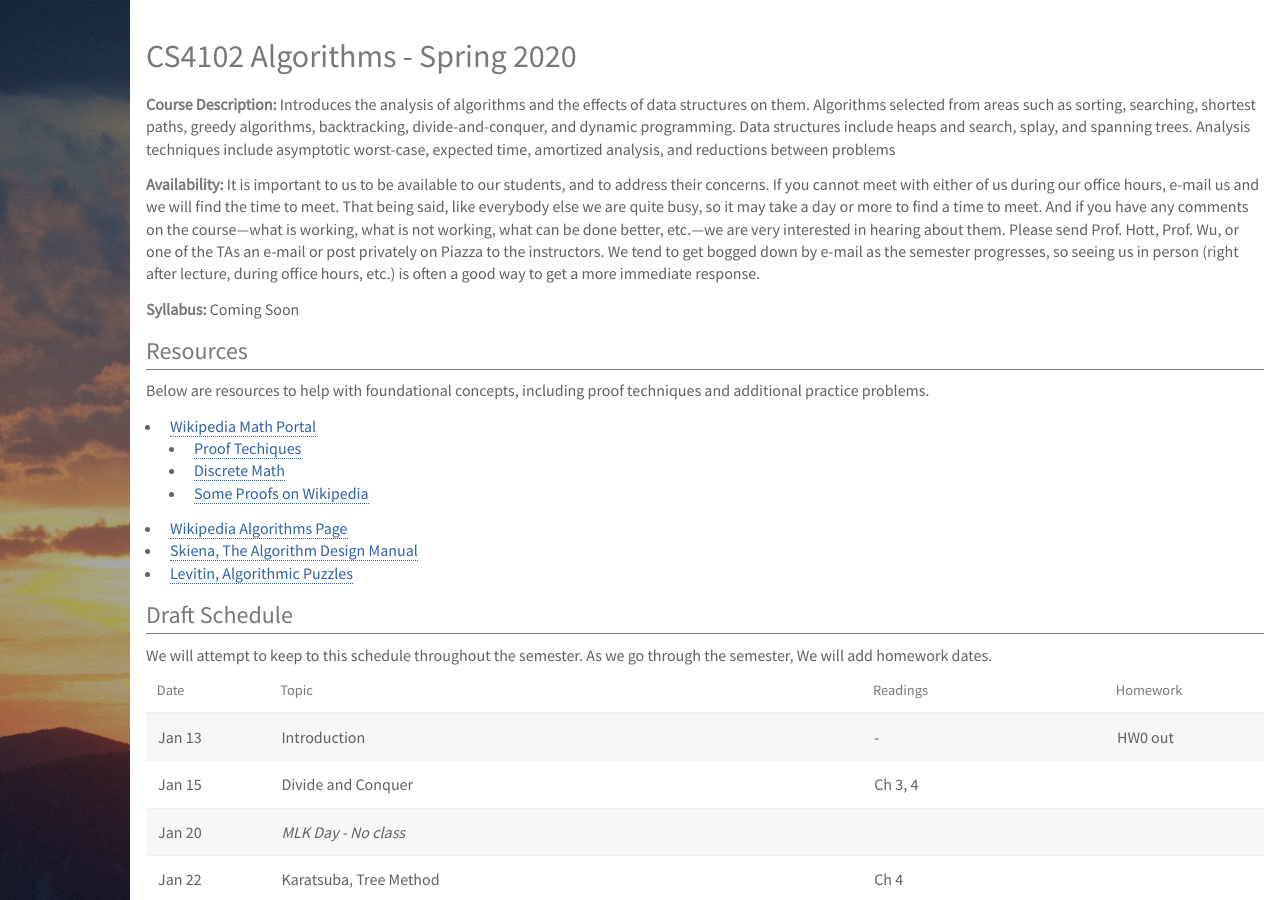
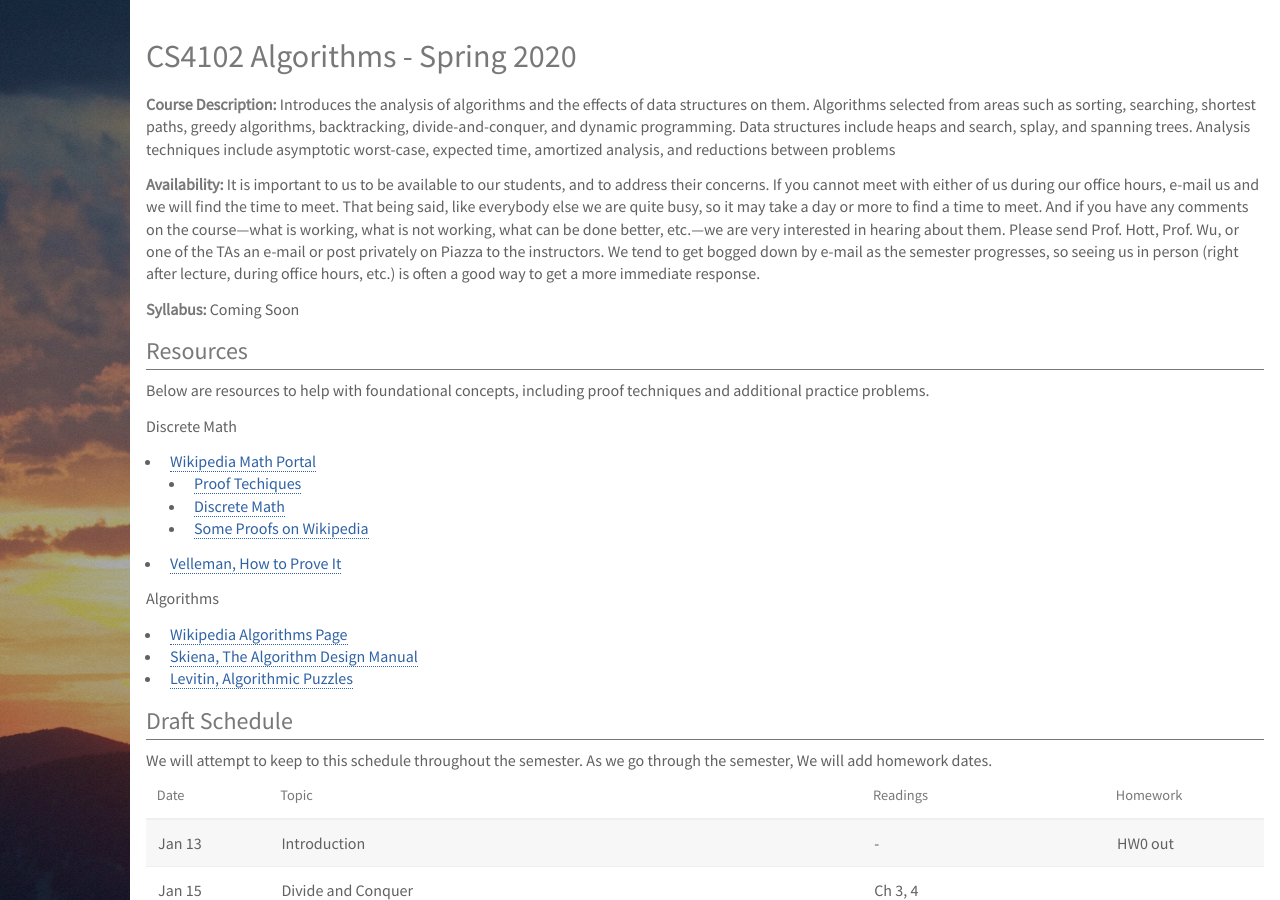
Before and after one commit to deternitydx/uvacs4102, a Jekyll site: the page built from index.md, in a window 1280 px wide and 900 px high. Built offline with Jekyll 4.4.1, drawn with Linux system fonts in a browser that asks for light colours; nearby versions of some CDN libraries; library files that are not in the unit come from our copies.

Commit message:
Added another link

```diff
--- a/index.md
+++ b/index.md
@@ -20,10 +20,14 @@ between problems
 
 Below are resources to help with foundational concepts, including proof techniques and additional practice problems.
 
+Discrete Math
 - [Wikipedia Math Portal](https://en.wikipedia.org/wiki/Portal:Mathematics)
     - [Proof Techiques](https://en.wikipedia.org/wiki/Mathematical_proof)
     - [Discrete Math](https://en.wikipedia.org/wiki/Discrete_mathematics)
     - [Some Proofs on Wikipedia](https://en.wikipedia.org/wiki/List_of_mathematical_proofs)
+- [Velleman, How to Prove It](https://search.lib.virginia.edu/catalog/u4357637)
+
+Algorithms
 - [Wikipedia Algorithms Page](https://en.wikipedia.org/wiki/Algorithm)
 - [Skiena, The Algorithm Design Manual](https://www.amazon.com/dp/1849967202)
 - [Levitin, Algorithmic Puzzles](https://search.lib.virginia.edu/catalog/u7095532)
```
